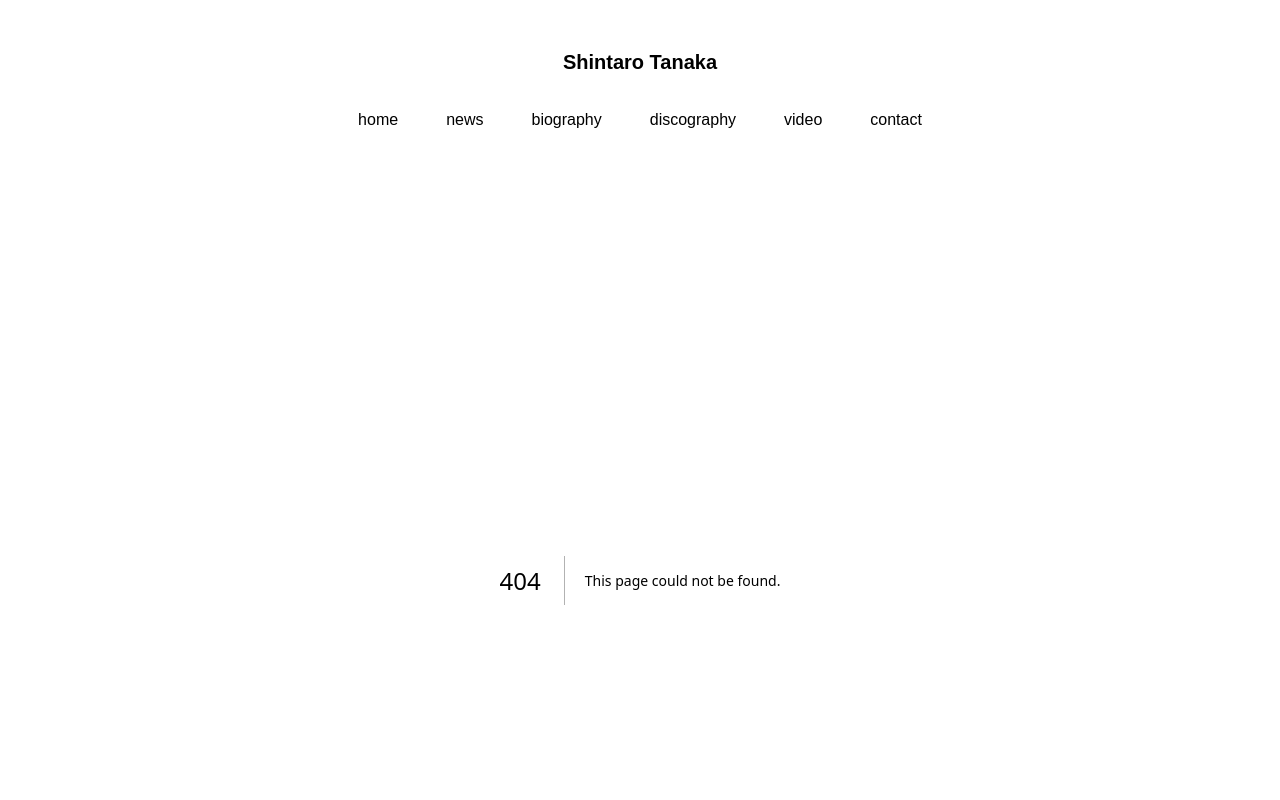
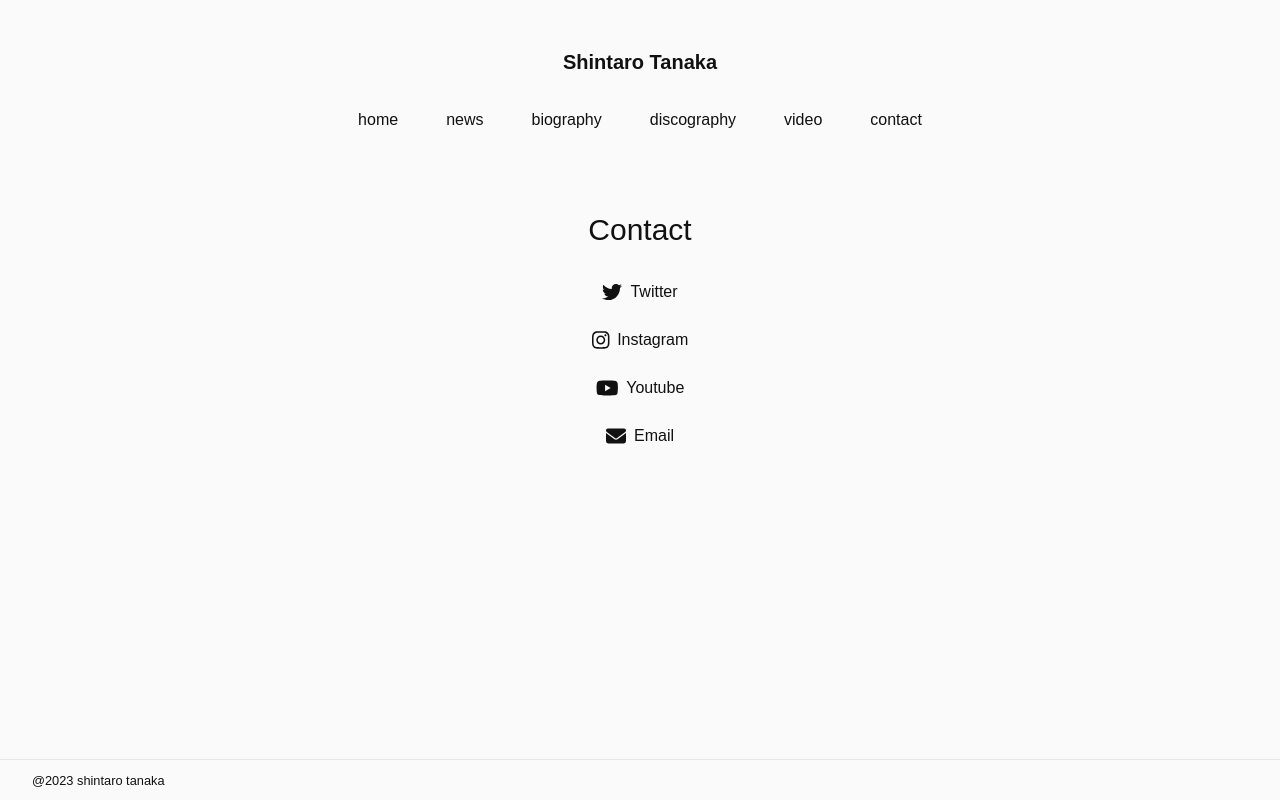
Before and after one commit to ototote-shintaro/my-website, a Next.js app: page /contact in a window 1280 px wide. Before the commit this address had no page. Shown: the top 800 px of the page. Built offline with nearby package versions, Linux system fonts and the light colour scheme.

Commit message:
contactメニュー作成

```diff
--- a/package.json
+++ b/package.json
@@ -10,6 +10,7 @@
   },
   "dependencies": {
     "@fortawesome/fontawesome-svg-core": "^6.4.2",
+    "@fortawesome/free-brands-svg-icons": "^6.4.2",
     "@fortawesome/free-regular-svg-icons": "^6.4.2",
     "@fortawesome/free-solid-svg-icons": "^6.4.2",
     "@fortawesome/react-fontawesome": "^0.2.0",
--- a/src/app/Header.tsx
+++ b/src/app/Header.tsx
@@ -25,7 +25,9 @@ const Header = () => {
 					<li className='px-6 text-center'>biography</li>
 					<li className='px-6 text-center'>discography</li>
 					<li className='px-6 text-center'>video</li>
-					<li className='px-6 text-center'>contact</li>
+					<li className='px-6 text-center'>
+						<Link href='/contact'>contact</Link>
+					</li>
 				</ul>
 			</div>
 			<div className='md:hidden'>
@@ -49,11 +51,15 @@ const Header = () => {
 							: 'block'
 					}>
 						<li>home</li>
-						<li>news</li>
+						<li>
+							<Link onClick={handleMenuClose} href='/article'>news</Link>
+						</li>
 						<li>biography</li>
 						<li>discography</li>
 						<li>video</li>
-						<li>contact</li>
+						<li>
+							<Link onClick={handleMenuClose} href='/contact'>contact</Link>
+						</li>
 					</ul>
 				</nav>
 			</div>
--- /dev/null
+++ b/src/app/components/ContactList.tsx
@@ -0,0 +1,59 @@
+import { faInstagram, faTwitter, faYoutube } from '@fortawesome/free-brands-svg-icons'
+import { IconDefinition, faEnvelope } from '@fortawesome/free-solid-svg-icons'
+import { FontAwesomeIcon } from '@fortawesome/react-fontawesome'
+import Link from 'next/link'
+import React from 'react'
+
+const ContactList = () => {
+	const contentList = [
+		{
+			link: 'https://twitter.com/tanakashintaro',
+			icon: faTwitter,
+			label: 'Twitter',
+		},
+		{
+			link: 'https://www.instagram.com/shintaro_tanaka/',
+			icon: faInstagram,
+			label: 'Instagram',
+		},
+		{
+			link: 'https://www.youtube.com/@ototote',
+			icon: faYoutube,
+			label: 'Youtube',
+		},
+		{
+			link: 'mailto:info@ototote.net',
+			icon: faEnvelope,
+			label: 'Email',
+		},
+	];
+
+	return (
+		<div>
+			<ul className='flex flex-col gap-6'>
+				{contentList.map((item, index) => (
+					<li key={index}>
+						<Content link={item.link} icon={item.icon} label={item.label} />
+					</li>
+				))}
+			</ul>
+		</div>
+	)
+}
+
+type ContentProps = {
+	link: string,
+	icon: IconDefinition,
+	label: string,
+}
+
+const Content = ({ link, icon, label }: ContentProps) => {
+	return (
+		<Link href={link} target='_blank' className='flex justify-center items-center'>
+			<FontAwesomeIcon icon={icon} className='h-[20px] mr-2' />
+			<label className='cursor-pointer'>{label}</label>
+		</Link>
+	)
+}
+
+export default ContactList
--- /dev/null
+++ b/src/app/contact/page.tsx
@@ -0,0 +1,14 @@
+import React from 'react'
+import ContactList from '../components/ContactList'
+
+const page = () => {
+	return (
+		<div>
+			<title>Contact</title>
+			<h1 className='text-title'>Contact</h1>
+			<ContactList />
+		</div>
+	)
+}
+
+export default page
```
Also changed, not shown: 1 other file (tests, documents, lock files or other folders).
